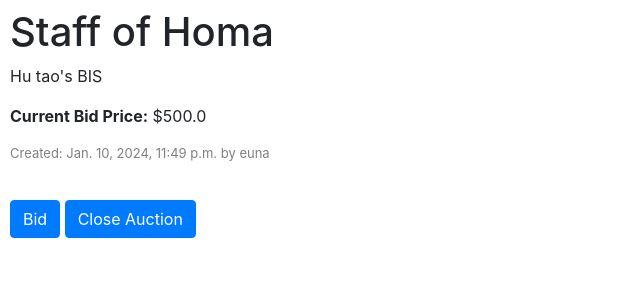
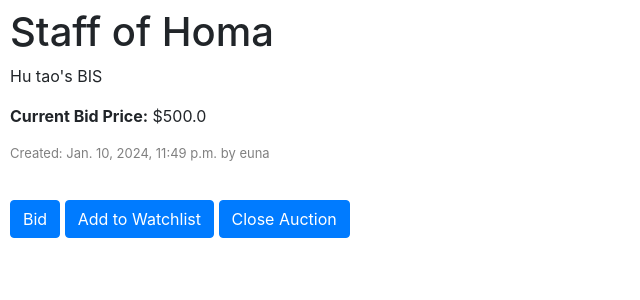
Before and after one commit to Yunazaki/commerce, a Django app: page /listing/1 in a window 1280 px wide. Shown: the part 475-775 px from the top of the page, without its empty margins (0-640 px from the left). Run offline with Django 3.2, Linux system fonts and the light colour scheme; a user stored in the database is signed in; data comes from the database, SQL or seed files in the repository; some libraries are stand-ins or nearby versions; grey boxes are pictures that could not be loaded.

Commit message:
Update listing_page.html

```diff
--- a/auctions/templates/auctions/listing_page.html
+++ b/auctions/templates/auctions/listing_page.html
@@ -14,6 +14,7 @@
         {% if user.is_authenticated %}
             <div class="w-100">
                 <button class="btn btn-primary">Bid</button>
+                <button class="btn btn-primary">Add to Watchlist</button>
                 {% if user == item.user %}
                     <button class="btn btn-primary">Close Auction</button>
                 {% endif %}
```
